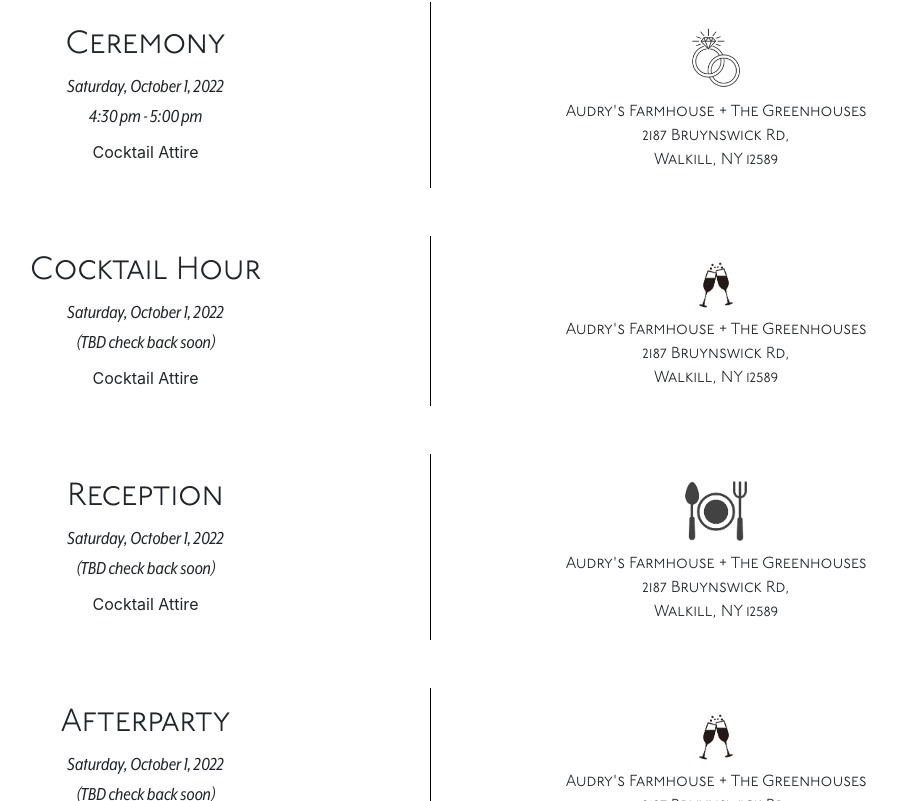
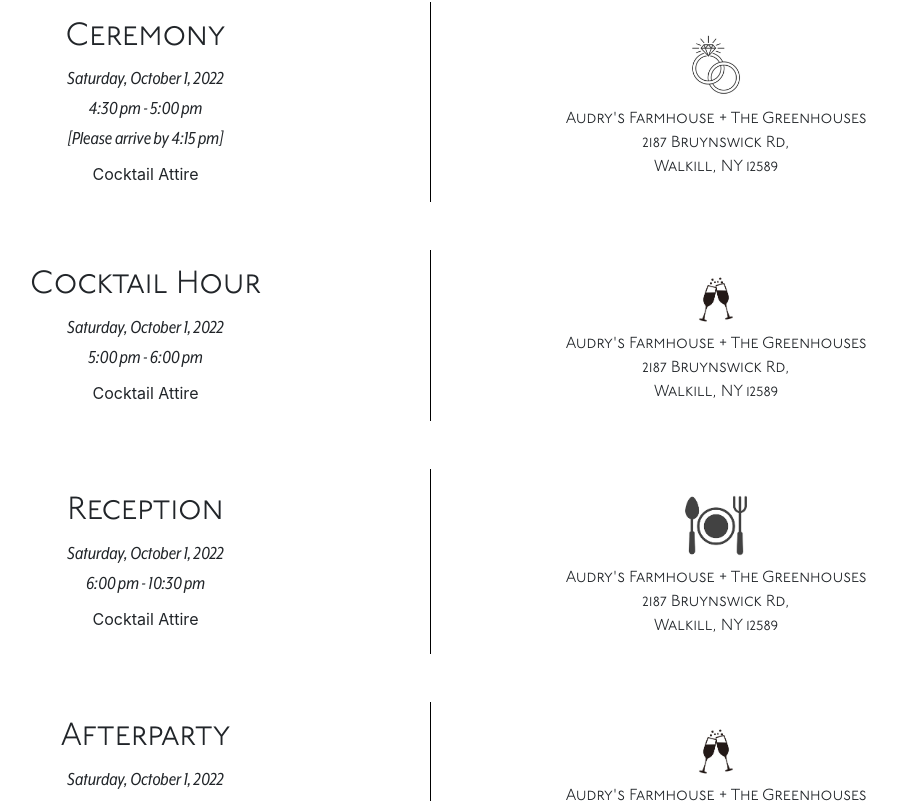
Before and after one commit to tlyver/chris-and-cait-web, a React (Create React App) app: page /events in a window 1280 px wide. Shown: the part 539-1340 px from the top of the page, without its empty margins (209-1106 px from the left). Built offline with nearby package versions, Linux system fonts and the light colour scheme.

Commit message:
Updates times and adds extra info field in event component.

```diff
--- a/src/event.js
+++ b/src/event.js
@@ -26,6 +26,7 @@
           <h2 className="underground">{props.event}</h2>
           <div className="eaves is-20">{props.date}</div>
           <div className="eaves is-20">{props.time}</div>
+          <div className="eaves is-20">{props.info}</div>
           <div className="mt-2">{props.attire}</div>
         </div>
         <div className="col d-flex flex-column align-items-center justify-content-center underground pt-3 pb-3">
--- a/src/routes/events.js
+++ b/src/routes/events.js
@@ -29,6 +29,7 @@
         event="Ceremony"
         date="Saturday, October 1, 2022"
         time="4:30 pm - 5:00 pm"
+        info="[Please arrive by 4:15 pm]"
         location="Audry's Farmhouse + The Greenhouses"
         street="2187 Bruynswick Rd,"
         city="Walkill, NY 12589"
@@ -39,7 +40,7 @@
         icon="/champagne-glass-icon.jpg"
         event="Cocktail Hour"
         date="Saturday, October 1, 2022"
-        time="(TBD check back soon)"
+        time="5:00 pm - 6:00 pm"
         location="Audry's Farmhouse + The Greenhouses"
         street="2187 Bruynswick Rd,"
         city="Walkill, NY 12589"
@@ -50,7 +51,7 @@
         icon="/dinner.png"
         event="Reception"
         date="Saturday, October 1, 2022"
-        time="(TBD check back soon)"
+        time="6:00 pm - 10:30 pm"
         location="Audry's Farmhouse + The Greenhouses"
         street="2187 Bruynswick Rd,"
         city="Walkill, NY 12589"
@@ -61,7 +62,7 @@
         icon="/champagne-glass-icon.jpg"
         event="Afterparty"
         date="Saturday, October 1, 2022"
-        time="(TBD check back soon)"
+        time="10:30 pm - 12:30 am"
         location="Audry's Farmhouse + The Greenhouses"
         street="2187 Bruynswick Rd,"
         city="Walkill, NY 12589"
```
